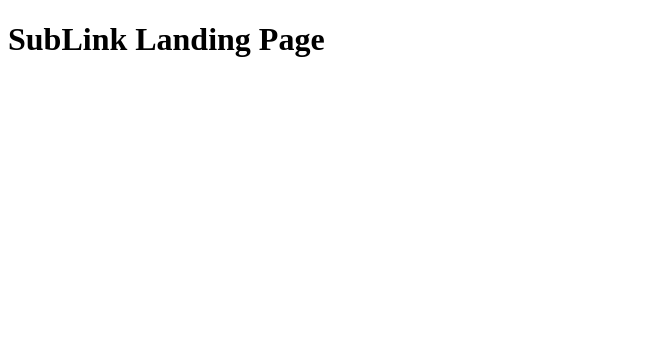
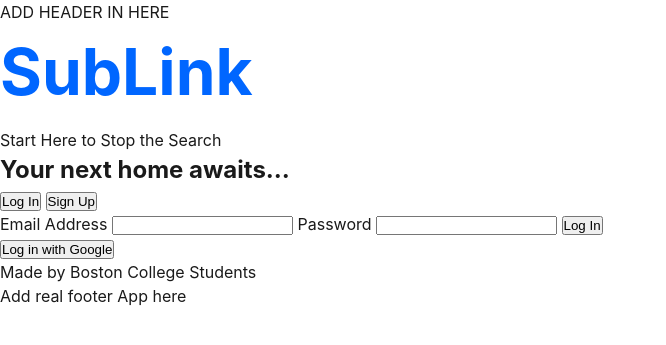
Before and after one commit to CSCI3356-Spring2026/SWE-Dream-Team, a Django app: template django/landing_page/templates/landing_page/landing.html in a window 1280 px wide. Shown: the top 345 px of the page, without its empty margins (0-666 px from the left). Run offline with Django 5.2, Linux system fonts and the light colour scheme; the template is opened without the code that fills it, so the values that code supplies are empty.

Commit message:
Add basic HTML for landing page

```diff
--- a/django/landing_page/templates/landing_page/landing.html
+++ b/django/landing_page/templates/landing_page/landing.html
@@ -1,12 +1,50 @@
+{% extends "base.html" %}
 {% load static %}
-<!DOCTYPE html>
-<html>
-<head>
-<title>Landing Page</title>
-</head>
 
-<body>
-<h1>SubLink Landing Page</h1>
-</body>
+{% block title %}
+SubLink
+{% endblock %}
 
-</html>
+{% block extra_css %}
+<link rel="stylesheet" href="{% static 'landing_page/style.css' %}">
+{% endblock %}
+
+{% block content %}
+
+<div class="container">
+
+    <div class="left">
+        <h1>SubLink</h1>
+        <p>Start Here to Stop the Search</p>
+    </div>
+
+    <div class="right">
+
+        <h2>Your next home awaits...</h2>
+
+        <div class="toggle">
+            <button id="loginBtn">Log In</button>
+            <button id="signupBtn">Sign Up</button>
+        </div>
+
+        <form>
+
+            <label>Email Address</label>
+            <input type="email" name="email">
+
+            <label>Password</label>
+            <input type="password" name="password">
+
+            <button type="submit">Log In</button>
+
+        </form>
+
+        <a href="/accounts/google/login/">
+            <button>Log in with Google</button>
+        </a>
+
+    </div>
+
+</div>
+
+{% endblock %}
--- a/django/sublink/urls.py
+++ b/django/sublink/urls.py
@@ -26,6 +26,7 @@ urlpatterns = [
     path("admin/", admin.site.urls),
     path("", TemplateView.as_view(template_name="base.html"), name="home"), # Temp for now until we get landing page up
     path("", include("user_profile.urls")),
+    path("", include("landing_page.urls")),
 ]
 if settings.DEBUG:
     urlpatterns += static(settings.MEDIA_URL, document_root=settings.MEDIA_ROOT)
```
